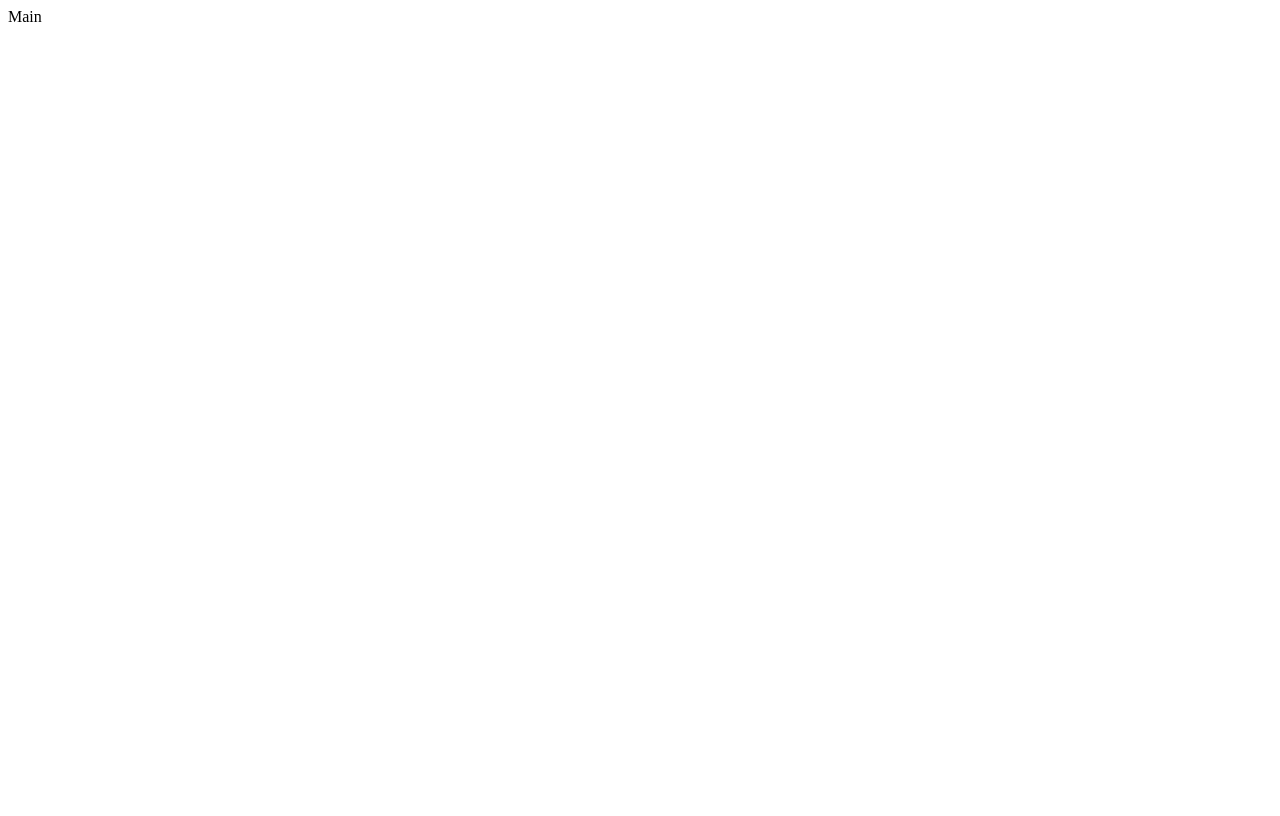
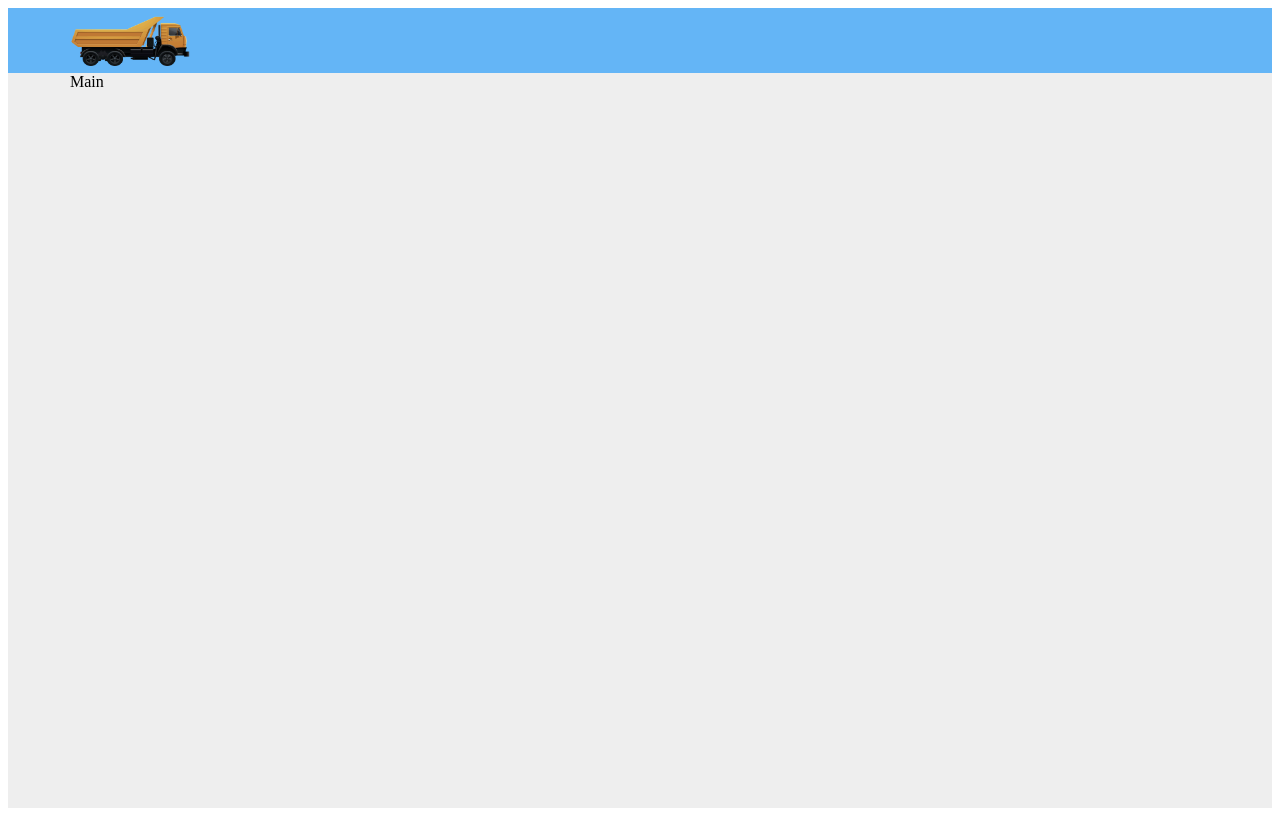
Before and after one commit to Malamadra/talpa-task-front, a React app: page / in a window 1280 px wide. Built offline with nearby package versions, Linux system fonts and the light colour scheme; the HTML template or start-up script is replaced by a standard one.

Commit message:
Added main layout

```diff
--- a/package.json
+++ b/package.json
@@ -9,6 +9,7 @@
     "@material-ui/pickers": "^3.2.8",
     "date-fns": "^2.8.1",
     "history": "^4.10.1",
+    "prop-types": "^15.7.2",
     "react": "^16.10.1",
     "react-dom": "^16.10.1",
     "react-router-dom": "^5.1.2",
--- a/src/App.js
+++ b/src/App.js
@@ -1,14 +1,19 @@
 import React from 'react'
 import { Router, Switch, Route } from 'react-router-dom'
 import { createBrowserHistory } from 'history'
+import Main from 'components/routes/Main'
 
 const customHistory = createBrowserHistory()
 
 const App = () => (
   <Router history={customHistory}>
     <Switch>
-      <Route path="/" exact component={() => <div>Main</div>} />
-      <Route path="/sensor/:id" exact component={() => <div>Sensor data</div>} />
+      <Route path="/" exact component={Main} />
+      <Route
+        path="/sensor/:id"
+        exact
+        component={() => <div>Sensor data</div>}
+      />
       <Route component={() => <div>No route</div>} />
     </Switch>
   </Router>
--- /dev/null
+++ b/src/components/Header.js
@@ -0,0 +1,33 @@
+import React from 'react'
+import { blue } from '@material-ui/core/colors'
+import styled from 'styled-components'
+import { Container } from 'components/UI'
+import LogoImage from 'static/logo.png'
+
+const HeaderWrapper = styled.div`
+  background: ${blue[300]};
+`
+
+const HeaderContent = styled.div`
+  min-height: 65px;
+  display: flex;
+  align-items: center;
+  justify-content: space-between;
+`
+
+const Logo = styled.img`
+  width: 120px;
+  height: 50px;
+`
+
+const Header = () => (
+  <HeaderWrapper>
+    <Container>
+      <HeaderContent>
+        <Logo src={LogoImage} alt="" />
+      </HeaderContent>
+    </Container>
+  </HeaderWrapper>
+)
+
+export default Header
--- /dev/null
+++ b/src/components/UI.js
@@ -0,0 +1,7 @@
+import styled from 'styled-components'
+
+export const Container = styled.div`
+  max-width: 1140px;
+  padding: 0 30px;
+  margin: 0 auto;
+`
--- /dev/null
+++ b/src/components/routes/Main.js
@@ -0,0 +1,8 @@
+import React from 'react'
+import MainLayout from 'layouts/MainLayout'
+
+const Main = () => {
+  return <MainLayout>Main</MainLayout>
+}
+
+export default Main
--- /dev/null
+++ b/src/layouts/MainLayout.js
@@ -0,0 +1,30 @@
+import React from 'react'
+import { grey } from '@material-ui/core/colors'
+import { any } from 'prop-types'
+import styled from 'styled-components'
+import Header from 'components/Header'
+import { Container } from 'components/UI'
+
+const MainLayoutWrapper = styled.div`
+  min-width: 300px;
+`
+
+const ContentWrapper = styled.div`
+  background: ${grey[200]};
+  min-height: calc(100vh - 65px);
+`
+
+const MainLayout = ({ children }) => (
+  <MainLayoutWrapper>
+    <Header />
+    <ContentWrapper>
+      <Container>{children}</Container>
+    </ContentWrapper>
+  </MainLayoutWrapper>
+)
+
+MainLayout.propTypes = {
+  children: any
+}
+
+export default MainLayout
```
Also changed, not shown: src/static/logo.png (added).
